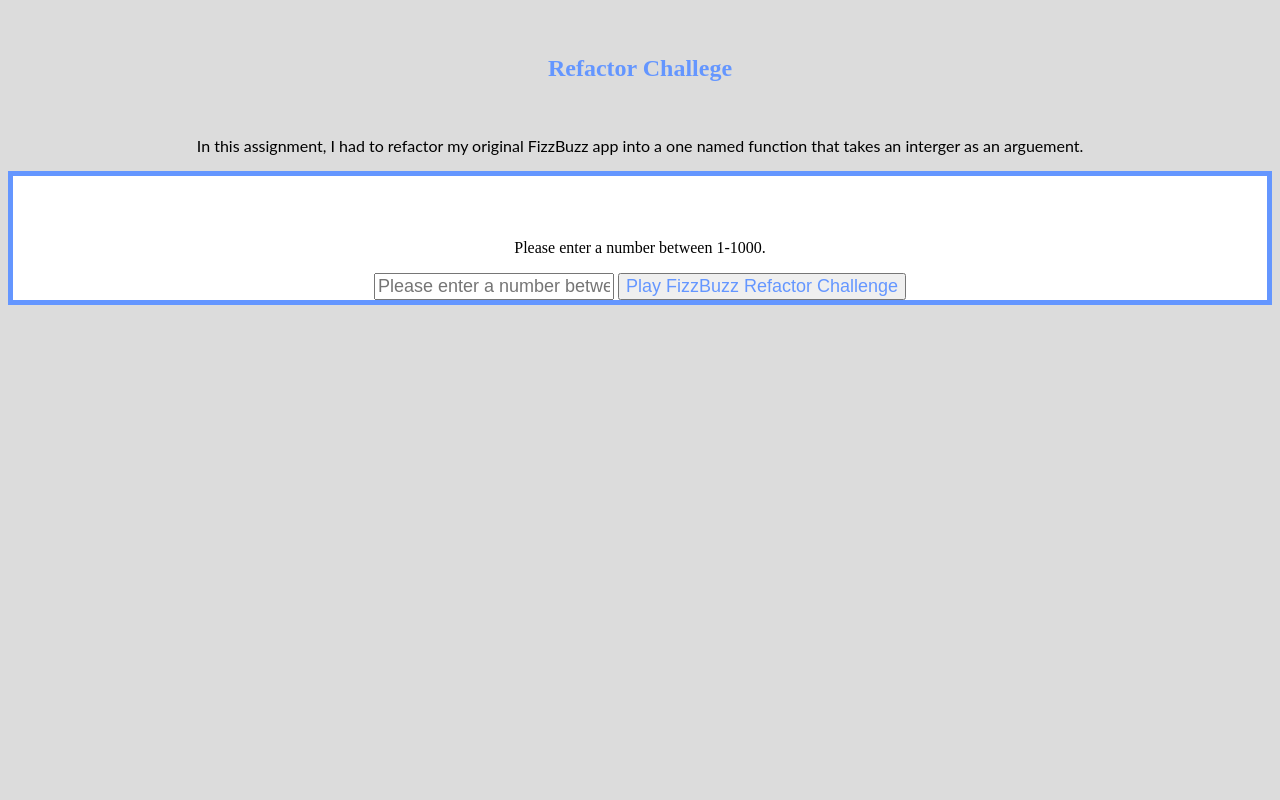
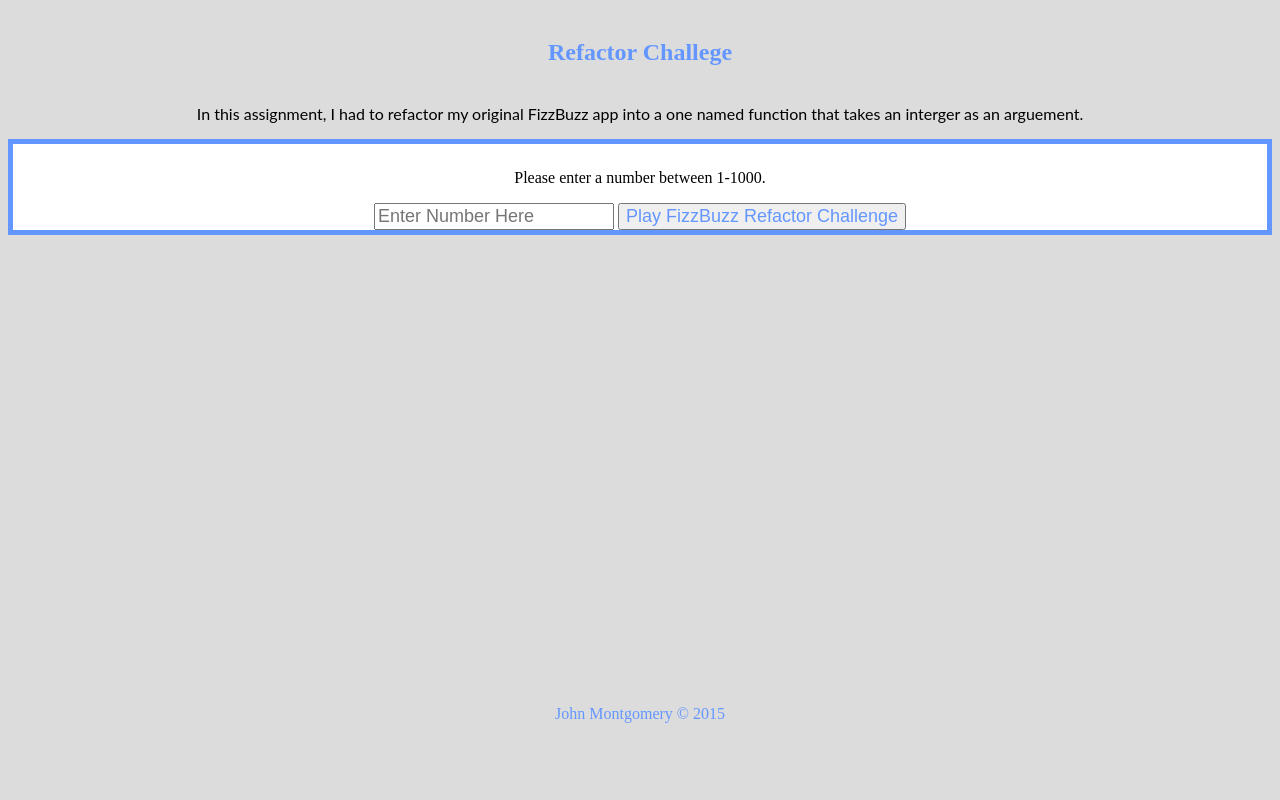
Before and after one commit to mont5914/Refactor-challenge-1.0, a plain HTML site: page index.html in a window 1280 px wide. Shown: the top 800 px of the page. Drawn offline with nearby package versions, Linux system fonts and the light colour scheme.

Commit message:
Improved design
Made 2 changes via css to ehance the user experience.

```diff
--- a/index.html
+++ b/index.html
@@ -28,7 +28,7 @@
 		<div class="outside-container">
 			<div class="container">
 				<p> Please enter a number between 1-1000. </p>
-				<input type="text" id="text" class="text-input" placeholder="Please enter a number between 1-1000"> <button class="play" onclick="buttonPressed()"> Play FizzBuzz Refactor Challenge </button>
+				<input type="text" id="text" class="text-input" placeholder="Enter Number Here"> <button class="play" onclick="buttonPressed()"> Play FizzBuzz Refactor Challenge </button>
 				<div class="result">
 				</div>
 			</div>
--- a/style.css
+++ b/style.css
@@ -5,7 +5,7 @@ body {
 
 .top-navigation {
   width: 100%;
-  line-height:6em;
+  line-height:4em;
   height:12%;
   text-align: center;
   color: rgb(100, 150, 255);
@@ -19,7 +19,7 @@ body {
 }
 
 .container {
-  margin-top: 5%;
+  margin-top: 2%;
   text-align: center;
 
 }
@@ -41,7 +41,7 @@ body {
 
 
 .footer {
-  margin-top: 1000px;
+  margin-top: 470px;
   text-align: center;
   color: rgb(100, 150, 255);
 
```
